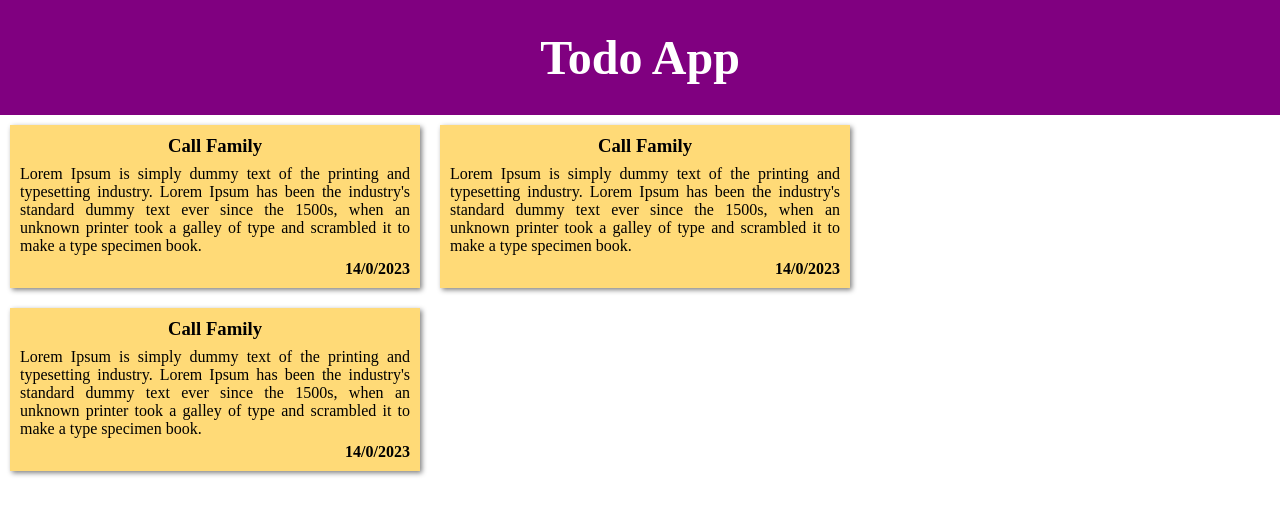
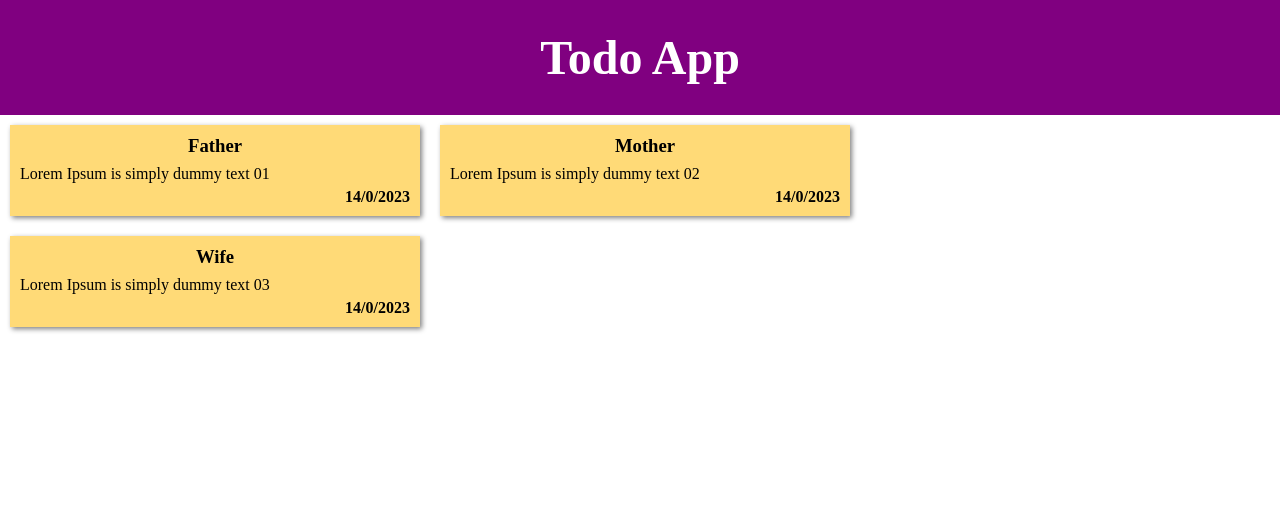
Before and after one commit to delwar-bscse/React-JS, a React (Create React App) app in the folder 01-first-app/: page / in a window 1280 px wide. Shown: the top 514 px of the page. Built offline with nearby package versions, Linux system fonts and the light colour scheme.

Commit message:
Attributes props distructure

```diff
--- a/01-first-app/public/index.html
+++ b/01-first-app/public/index.html
@@ -7,6 +7,5 @@
   </head>
   <body>
     <div id="root"></div>
-    <!--git remote add origin git@github.com:delwar-bscse/React-JS.git-->
   </body>
 </html>
--- /dev/null
+++ b/01-first-app/src/App.js
@@ -0,0 +1,13 @@
+import React from 'react';
+import Card from './components/Card.js';
+
+function App(){
+    return  <div>
+                <h1 className='headingStyle'>Todo App</h1>
+                <Card todoTitle = "Father" todoDes = "Lorem Ipsum is simply dummy text 01"/>
+                <Card todoTitle = "Mother" todoDes = "Lorem Ipsum is simply dummy text 02"/>
+                <Card todoTitle = "Wife" todoDes = "Lorem Ipsum is simply dummy text 03"/>
+            </div>
+}
+
+export default App;
--- a/01-first-app/src/Card.js
+++ b/01-first-app/src/components/Card.js
@@ -1,13 +1,10 @@
-
 const date = new Date();
 const getDay = date.getDate();
 const getMonth = date.getMonth();
 const getYear = date.getFullYear();
 
-const todoTitle = "Call Family"
-const todoDes = "Lorem Ipsum is simply dummy text of the printing and typesetting industry. Lorem Ipsum has been the industry's standard dummy text ever since the 1500s, when an unknown printer took a galley of type and scrambled it to make a type specimen book."
-
-function Card() {
+function Card(props) {
+  const {todoTitle,todoDes} = props;
   return  <div className='card'>
             <h3 className='cardTitle'>{todoTitle}</h3>
             <p className='todoDes'>{todoDes}</p>
--- a/01-first-app/src/index.js
+++ b/01-first-app/src/index.js
@@ -1,14 +1,9 @@
 import React from 'react';
 import ReactDOM from 'react-dom/client';
-import Card from './Card.js';
+import App from './App.js';
 
 
 const root = ReactDOM.createRoot(document.getElementById('root'));
 root.render(
-    <div>
-      <h1 className='headingStyle'>Todo App</h1>
-      <Card />
-      <Card />
-      <Card />
-    </div>
+    <App />
 );
```
